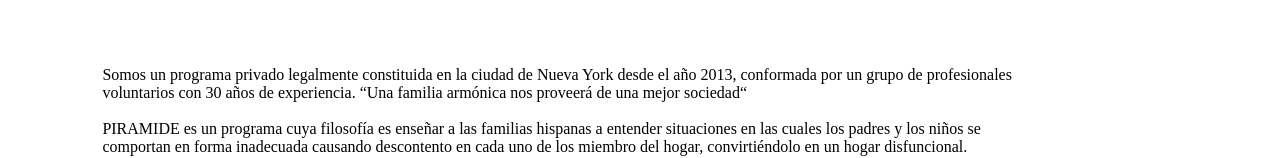
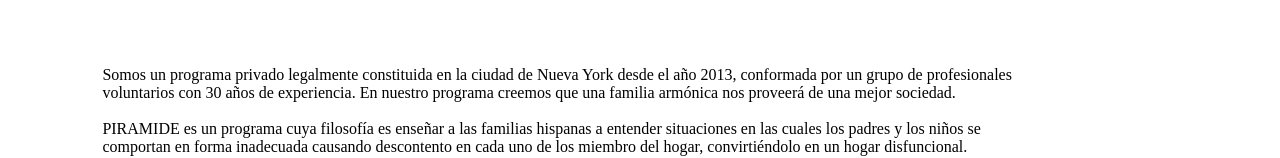
Before and after one commit to Daysired/Piramide-Guia-Para-Padres, a React (Create React App) app in the folder client/: page /nosotros in a window 1280 px wide. Shown: the part 174-332 px from the top of the page. Built offline with nearby package versions, Linux system fonts and the light colour scheme.

Commit message:
proof reading and making spelling corrections

```diff
--- a/client/src/Screens/AboutUs.jsx
+++ b/client/src/Screens/AboutUs.jsx
@@ -16,8 +16,8 @@ export default function AboutUs() {
           <p className="about-t">
             Somos un programa privado legalmente constituida en la ciudad de
             Nueva York desde el año 2013, conformada por un grupo de
-            profesionales voluntarios con 30 años de experiencia. “Una familia
-            armónica nos proveerá de una mejor sociedad“
+            profesionales voluntarios con 30 años de experiencia. En nuestro programa creemos que una familia
+            armónica nos proveerá de una mejor sociedad.
           </p>
           <br />
           <p className="about-t">
--- a/client/src/Screens/Donate.jsx
+++ b/client/src/Screens/Donate.jsx
@@ -17,7 +17,7 @@ export default function Donate() {
               <div className="donate-cell a1">
                 <h4 className="howto-donate">Como Hacer Una Donación</h4>
                 <p className="donate-p">
-                  organizaciónes que quieran participar en una conferencia
+                  Organizaciónes que quieran participar en una conferencia
                   gratis sobre el tabaco y sus efectos, ponerse en contacto con
                   la organización Piramide Guia Para Padres. Esperamos de
                   ustedes que puedan contribuir con la compra de 50 libros para
@@ -53,7 +53,7 @@ export default function Donate() {
                 </p>
                 <p className="about-author3">
                   Esa experiencia la hizo crear y llevar hasta Santo Domingo la
-                  ”Fundación Pirámide” para educar en mi país sobre los efectos de fumar, que
+                  ”Fundación Pirámide” para educar en su país sobre los efectos de fumar, que
                   afecta tanto a su salud como a su economía.
                 </p>
               </div>
```
